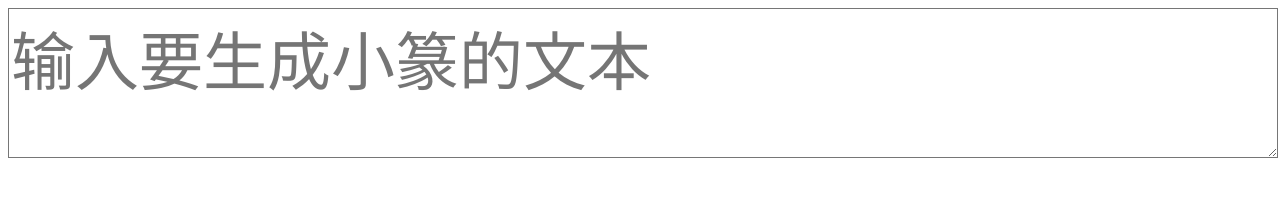
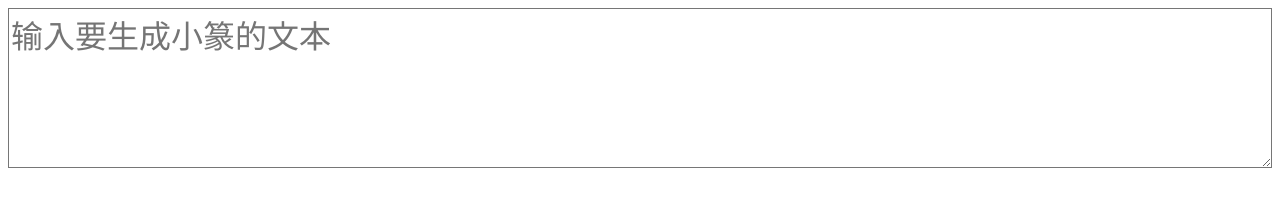
Before and after one commit to share121/xz, a plain HTML site: page index.html in a window 1280 px wide. Drawn offline with Linux system fonts and the light colour scheme.

Commit message:
deploy: 37ac05bd1512139c22c3166ca2dc58e306129f40

```diff
--- a/index.html
+++ b/index.html
@@ -1 +1 @@
-<!doctype html><html lang="en"><meta charset="UTF-8"/><meta content="width=device-width,initial-scale=1" name="viewport"/><title>小篆生成</title><style>@font-face{font-family:HYZhuanShuF;src:url(HYZhuanShuF.ttf)}html{font-size:80px}#stage{font-family:HYZhuanShuF}#input{width:100%;font-size:.8rem;background:inherit;color:inherit;resize:vertical}@media (prefers-color-scheme:dark){html{background-color:#000;color:#fff}}</style><div id="stage"></div><textarea id="input" oninput="generate()" placeholder="输入要生成小篆的文本"></textarea><script>function generate(){stage.innerText=input.value}</script>
+<!doctype html><html lang="en"><meta charset="UTF-8"/><meta content="width=device-width,initial-scale=1" name="viewport"/><title>小篆生成</title><style>@font-face{font-family:HYZhuanShuF;src:url(HYZhuanShuF.ttf)}html{font-size:80px}#stage{font-family:HYZhuanShuF}#input{box-sizing:border-box;width:100%;height:5em;min-height:56px;font-size:32px;background:inherit;color:inherit;resize:vertical}@media (prefers-color-scheme:dark){html{background-color:#000;color:#fff}}</style><div id="stage"></div><textarea id="input" oninput="generate()" placeholder="输入要生成小篆的文本"></textarea><script>function generate(){stage.innerText=input.value}</script>
```
